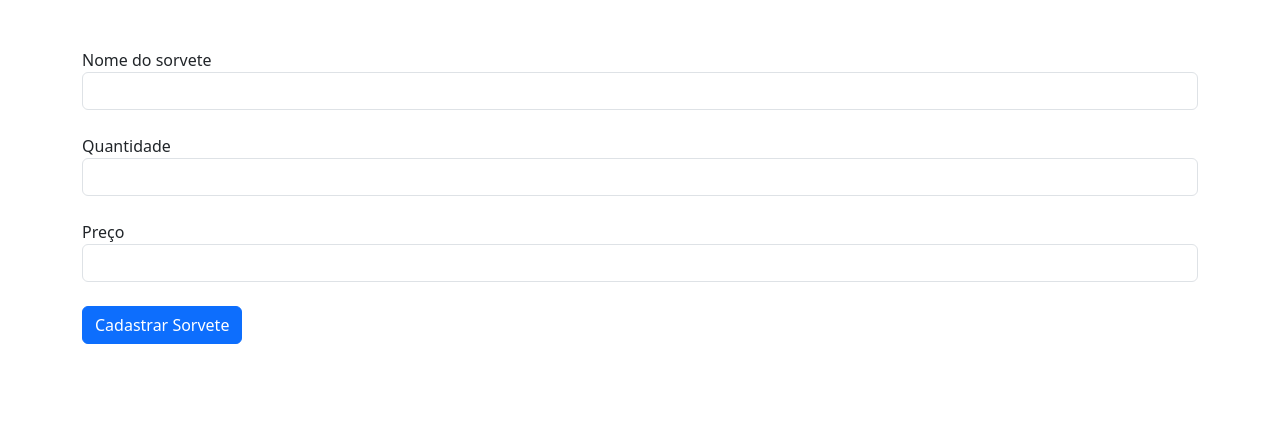
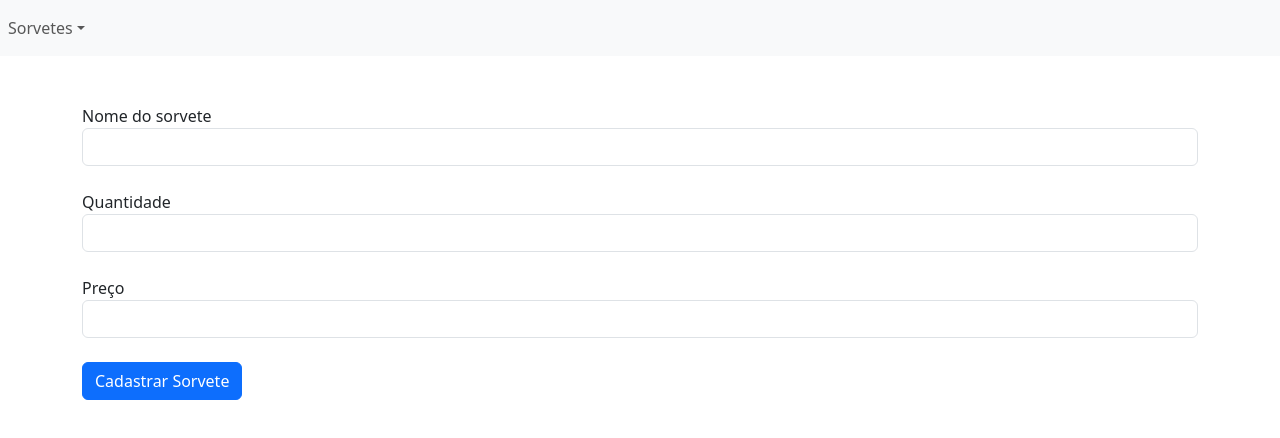
Before and after one commit to renatoxd152/SiteTeste, a React (Create React App) app in the folder frontend/: page /sorvete in a window 1280 px wide. Shown: the top 438 px of the page. Built offline with nearby package versions, Linux system fonts and the light colour scheme.

Commit message:
feat: adding action bar

```diff
--- a/frontend/src/components/Sorvete/CadastrarSorvete.js
+++ b/frontend/src/components/Sorvete/CadastrarSorvete.js
@@ -1,5 +1,6 @@
 import 'bootstrap/dist/css/bootstrap.min.css';
 import React, { useState } from "react";
+import Barra from '../util/Barra';
 export const Sorvetes=()=>
 {
     const[nome,setNome] = useState("");
@@ -65,7 +66,7 @@ export const Sorvetes=()=>
       return (
         <div>
 
-
+          <Barra />
           <form className="container mt-4">
           <div className={`alert ${mensagem ? 'alert-success' : 'd-none'}`} role="alert">
           {mensagem}
```
